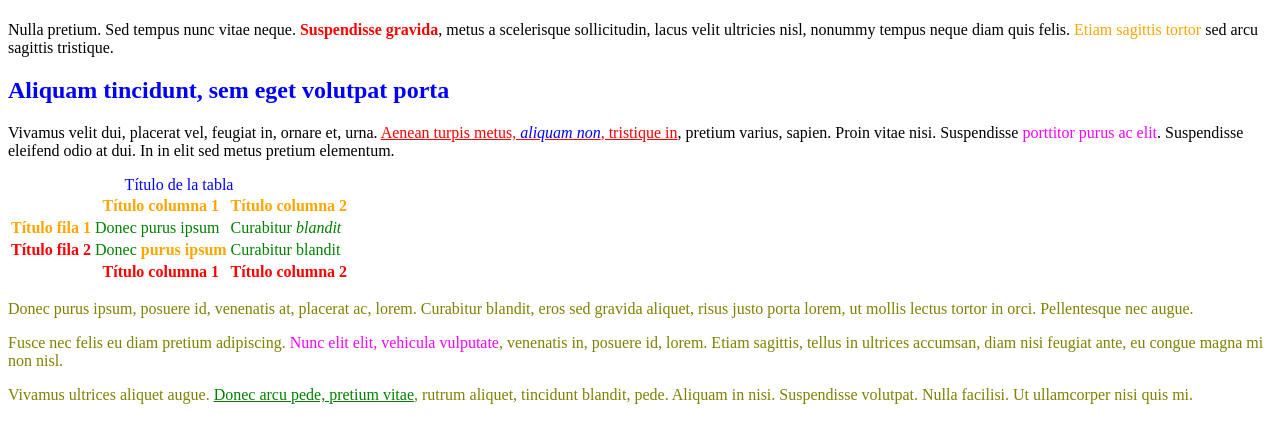
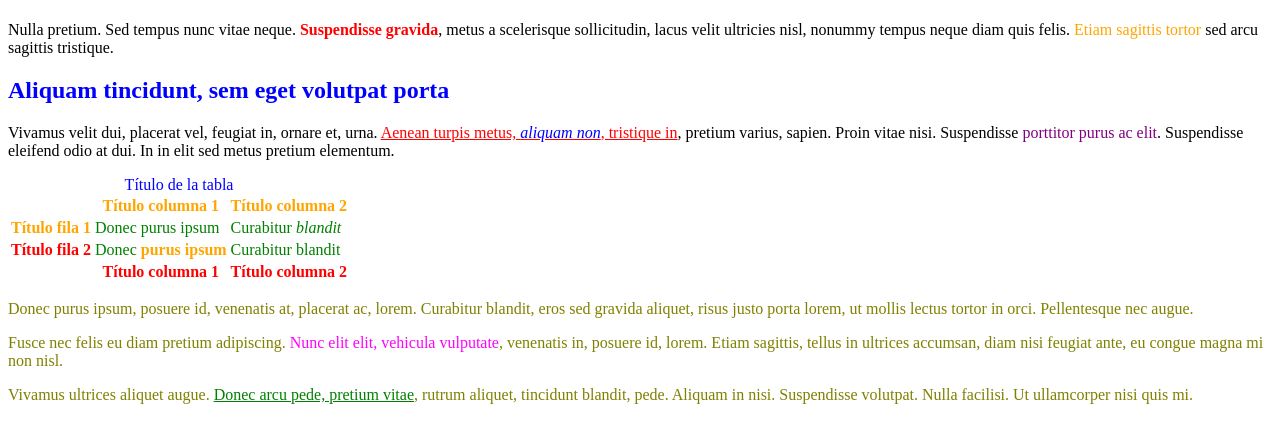
Before and after one commit to bogdaniam/ejercicioColoresCCS, a plain HTML site: page index.html in a window 1280 px wide. Shown: the part 59-502 px from the top of the page. Drawn offline with Linux system fonts and the light colour scheme.

Commit message:
Cambio en algunos colores

```diff
--- a/estilo.css
+++ b/estilo.css
@@ -23,7 +23,7 @@ p * em {
 }
 
 p span {
-    color: fuchsia;
+    color: purple;
 }
 
 caption {
@@ -68,3 +68,10 @@ td strong {
 #adicional * a {
     color: green;
 }
+
+/*
+th, td {
+    border: 1px solid black;
+    padding: 4px;
+}
+*/
```
